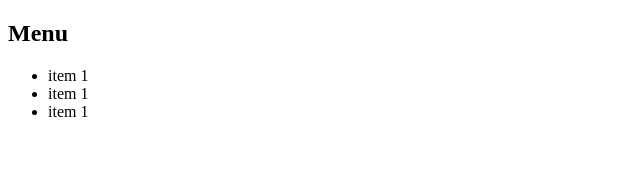
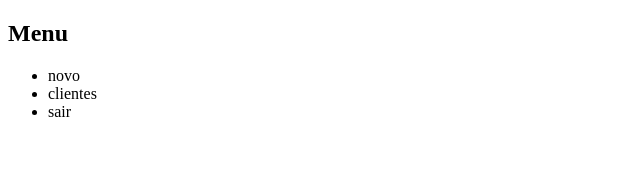
Before and after one commit to senagab/briefing-webapp, a React (Vite) app: page / in a window 1280 px wide. Shown: the top 171 px of the page, without its empty margins (0-640 px from the left). Built offline with nearby package versions, Linux system fonts and the light colour scheme.

Commit message:
feat: menu map list

```diff
--- a/src/App.tsx
+++ b/src/App.tsx
@@ -1,14 +1,14 @@
-import ListItem from "./components/ListItem"
+import ListItem from "./components/ListItem";
 
 function App() {
-    const items = ['novo', 'clientes', 'sair']
+    const items = ['novo', 'clientes', 'sair'];
 
-    return  (
+    return (
         <>
             <h2>Menu</h2>
-            <ListItem text="item 1" />
+            <ListItem items={items} />
         </>
     );
 }
 
-export default App
+export default App;
--- a/src/components/ListItem.tsx
+++ b/src/components/ListItem.tsx
@@ -1,21 +1,15 @@
 type ListItemProps = {
-    text: string;
-}
+    items: string[]; // Nome correto da propriedade
+};
 
-export function ListItem(props: ListItemProps){
+export function ListItem({ items }: ListItemProps) {
     return (
         <ul>
-            <li>
-                {props.text}
-            </li>
-            <li>
-                {props.text}
-            </li>
-            <li>
-                {props.text}
-            </li>
+            {items.map((item, index) => (
+                <li key={index}>{item}</li>
+            ))}
         </ul>
     );
 }
 
-export default ListItem
+export default ListItem;
```
